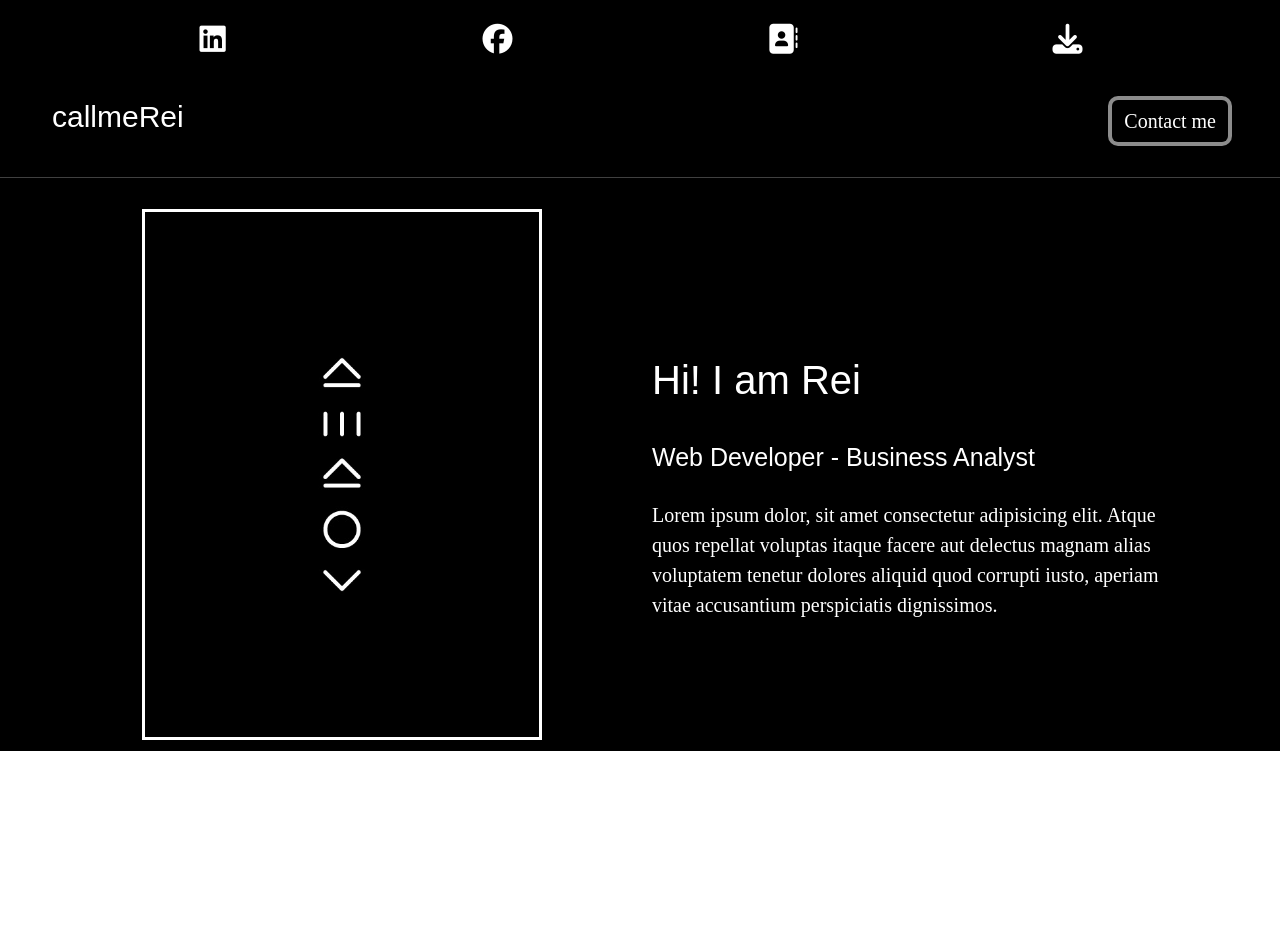
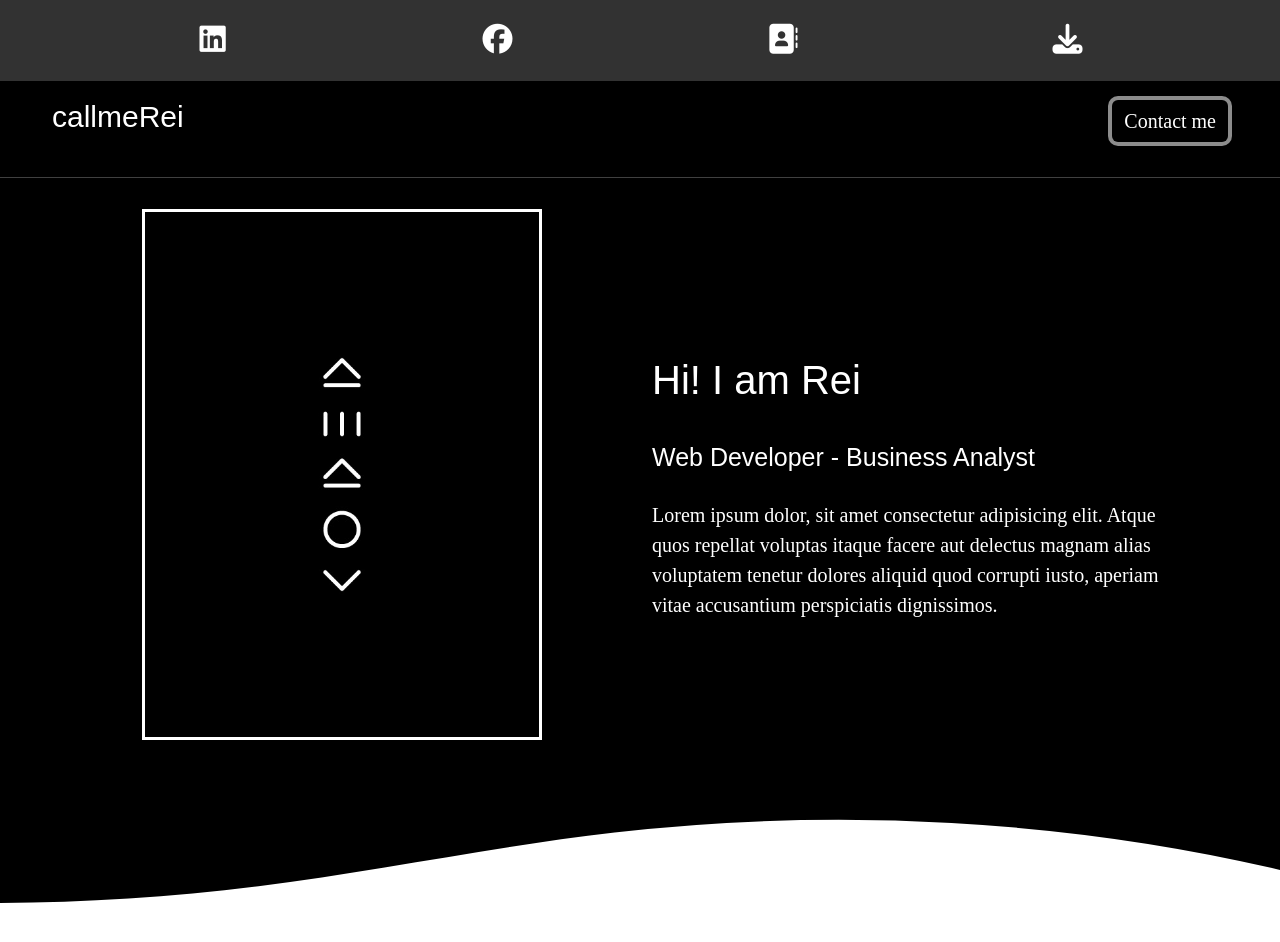
Before and after one commit to Rei2701/Porfolio_PJ, a plain HTML site: page html/index.html in a window 1280 px wide. Both pictures are taken after a click on the button "Contact me". Before the commit the page ends 800 px from the top, so only its background shows below. Drawn offline with nearby package versions, Linux system fonts and the light colour scheme; a web font is replaced by a local one.

Commit message:
lam tiep cai body

```diff
--- a/css/main.css
+++ b/css/main.css
@@ -22,7 +22,7 @@ body{
     margin-left: 40px;
 }
 #contact-information-container{
-    background-color: black!important;
+    background-color: #323232!important;
 }
 /* Chỉnh logo-information */
 i.nav-icon{
@@ -44,8 +44,9 @@ i.nav-icon:hover{
 }
 #navbar-button:hover{
     border: 3px solid white;
-    background-color: #674188;
-    color: white;
+    border-radius: 40px;
+    background-color: white;
+    color: black;
 }
 /* Style chữ bên trong */
 #navbar-button h4{
@@ -96,4 +97,25 @@ i.nav-icon:hover{
     margin: 25% 0;
 }
 
-/* Main Body */
+/* page-transfer - đỉnh vl */
+.custom-shape-divider-top-1727082962 {
+    position: absolute;
+    top: 0;
+    left: 0;
+    width: 100%;
+    overflow: hidden;
+    line-height: 0;
+    transform: rotate(180deg);
+}
+
+.custom-shape-divider-top-1727082962 svg {
+    position: relative;
+    display: block;
+    width: calc(194% + 1.3px);
+    height: 154px;
+}
+
+.custom-shape-divider-top-1727082962 .shape-fill {
+    fill: black;
+}
+/* Project */
--- a/html/index.html
+++ b/html/index.html
@@ -100,7 +100,6 @@
             aria-label="Toggle navigation"
             id="navbar-button"
           >
-            <!-- <span class="navbar-toggler-icon"></span> -->
             <h4>Contact me</h4>
           </button>
         </div>
@@ -128,6 +127,21 @@
         </div>
       </div>
     </section>
+    <!-- page transfer -->
+        <div style="position: relative;">
+            <div class="custom-shape-divider-top-1727082962">
+                <svg data-name="Layer 1" xmlns="http://www.w3.org/2000/svg" viewBox="0 0 1200 120" preserveAspectRatio="none">
+                    <path d="M985.66,92.83C906.67,72,823.78,31,743.84,14.19c-82.26-17.34-168.06-16.33-250.45.39-57.84,11.73-114,31.07-172,41.86A600.21,600.21,0,0,1,0,27.35V120H1200V95.8C1132.19,118.92,1055.71,111.31,985.66,92.83Z" class="shape-fill"></path>
+                </svg>
+            </div>
+        </div>
+    <!-- Project -->
+     <section class="Project">
+        <div class="container-fluid project-container" style="width: 100%;height: 600px;">
+            <p>Lorem ipsum, dolor sit amet consectetur adipisicing elit. Enim, nam obcaecati numquam incidunt ipsum perspiciatis magnam officia repudiandae totam. Illo veritatis delectus repellat natus. Optio asperiores molestiae at quod voluptates nihil a iure provident soluta, minus incidunt sit sapiente quidem?</p>
+        </div>
+     </section>
+     <!-- Skill-set -->
     <!-- Bootstrap JavaScript Libraries -->
     <script
       src="https://cdn.jsdelivr.net/npm/@popperjs/core@2.11.8/dist/umd/popper.min.js"
```
Also changed, not shown: img/5c5f3c28549987.55c5864783006.jpg (added).
